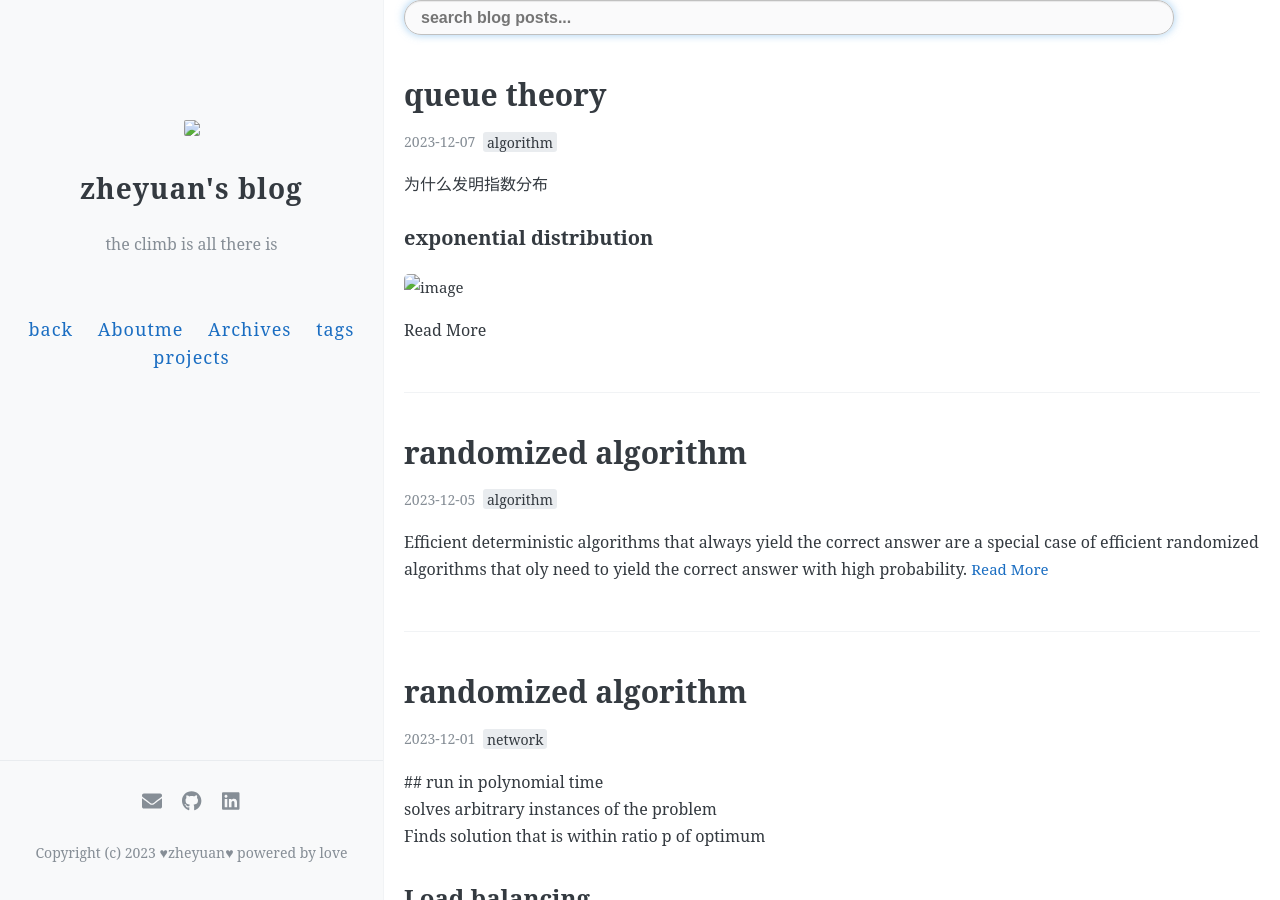
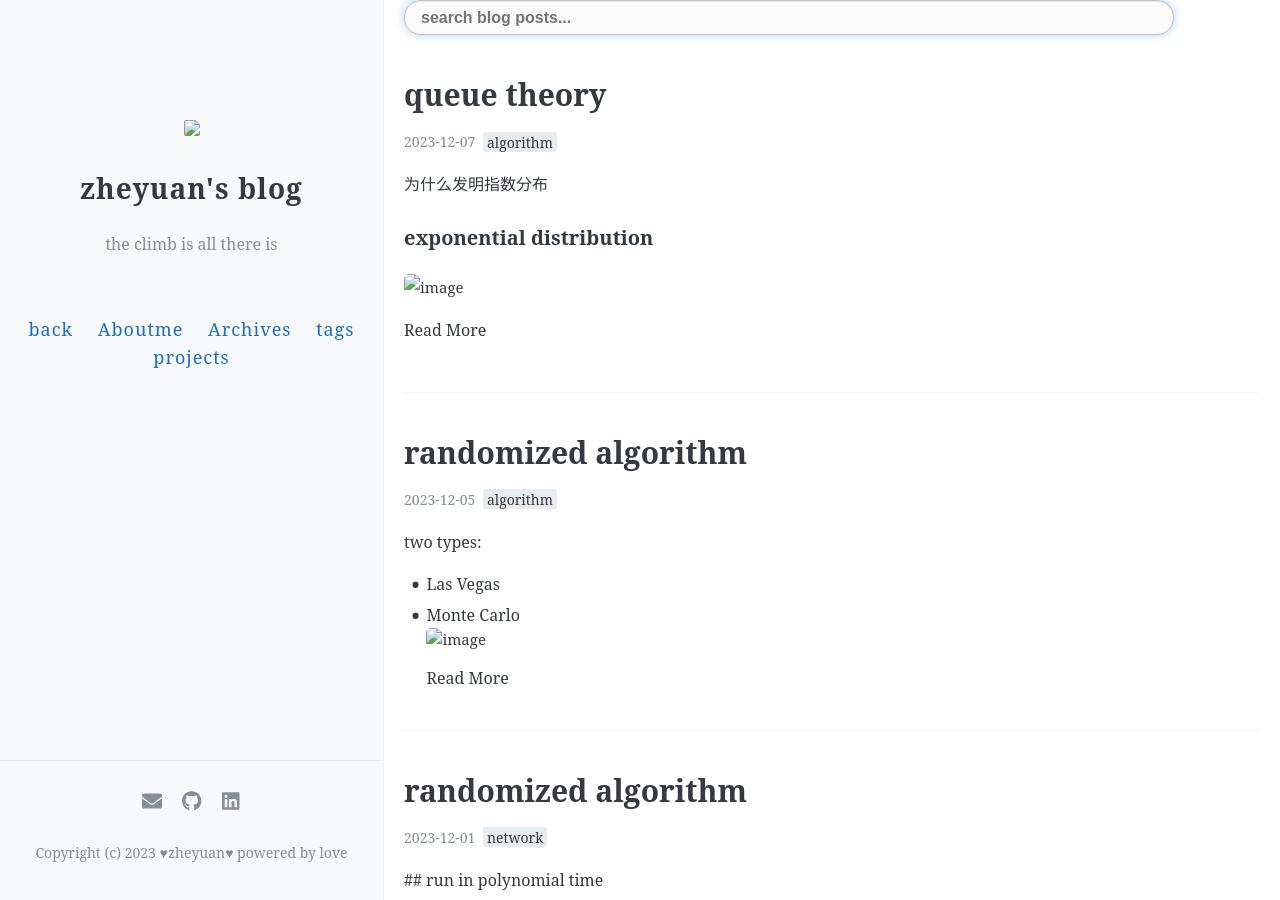
Before and after one commit to zhang-mickey/zhang-mickey.github.io, a Jekyll site: the page built from index.html, in a window 1280 px wide and 900 px high. Built offline with Jekyll 4.4.1, drawn with Linux system fonts in a browser that asks for light colours; the list of posts is cut into pages by our own code; comment, search, counter and statistics services are not loaded; part of the change alters nothing that is shown.

Commit message:
Update 2023-12-05-randomized algorithm.md

```diff
--- a/_posts/2023-12-05-randomized algorithm.md
+++ b/_posts/2023-12-05-randomized algorithm.md
@@ -6,6 +6,11 @@ tags: [algorithm]
 comments: true
 author: zhang
 ---
+two types:
+- Las Vegas
+- Monte Carlo
+<img width="269" alt="image" src="https://github.com/zhang-mickey/zhang-mickey.github.io/assets/145342600/e823687d-877e-4a5c-ac16-333b413a6796">
+
 Efficient deterministic algorithms that always yield the correct answer are a special case of efficient randomized algorithms that oly need to yield the correct answer with high probability.
 证明存在某种情况或性质
 <img width="443" alt="image" src="https://github.com/zhang-mickey/zhang-mickey.github.io/assets/145342600/4da99b76-0aee-4cdc-8ac3-bd2552a8bdbc">
@@ -39,5 +44,23 @@ Given a 3-SAT formula with k clauses, the expected number of clauses satisfied b
 ### max-cut
 <img width="433" alt="image" src="https://github.com/zhang-mickey/zhang-mickey.github.io/assets/145342600/b60a813f-862f-4cad-9f99-ca06e496eeaa">
 
+### quick sort
+
+![image](https://github.com/zhang-mickey/zhang-mickey.github.io/assets/145342600/aa5652a0-8e05-49d1-b677-540f83839cb7)
+
+we can only guarantee to have the pivot in its correct location because we don’t sort the other elements. Instead, we move them to the left or right of the pivot. Finally, we perform two recursive calls. The first call sorts the elements before the pivot, while the other sorts the ones after.
+#### Best-Case Scenario
+![image](https://github.com/zhang-mickey/zhang-mickey.github.io/assets/145342600/f703f509-2e89-454e-99b8-ab52e6a8bf9f)
+if we keep dividing the array in half, we’ll end up with the minimum number of recursion levels, which is {O(log(n))}
+Since in each level, we perform O(n) comparisons to put the pivot in its correct location, then the overall complexity in the best-case scenario is O(nlog(n)).
+#### Worst-Case Scenario
+![image](https://github.com/zhang-mickey/zhang-mickey.github.io/assets/145342600/9fcaaa56-d03a-440f-93e5-e054b3d145b9)
+the overall time complexity will be{O(n^2)}.
+
+#### randomized QuickSort
+O(nlog(n))<=complexity<=O(n^2)} This difference depends on the chosen pivot elements
+<img width="341" alt="image" src="https://github.com/zhang-mickey/zhang-mickey.github.io/assets/145342600/39ea4fc4-fedb-4666-8341-25c285725f58">
+
 
 ## derandomization
+<img width="463" alt="image" src="https://github.com/zhang-mickey/zhang-mickey.github.io/assets/145342600/c3917f59-7e57-4583-846f-4f623aaeeb71">
```
